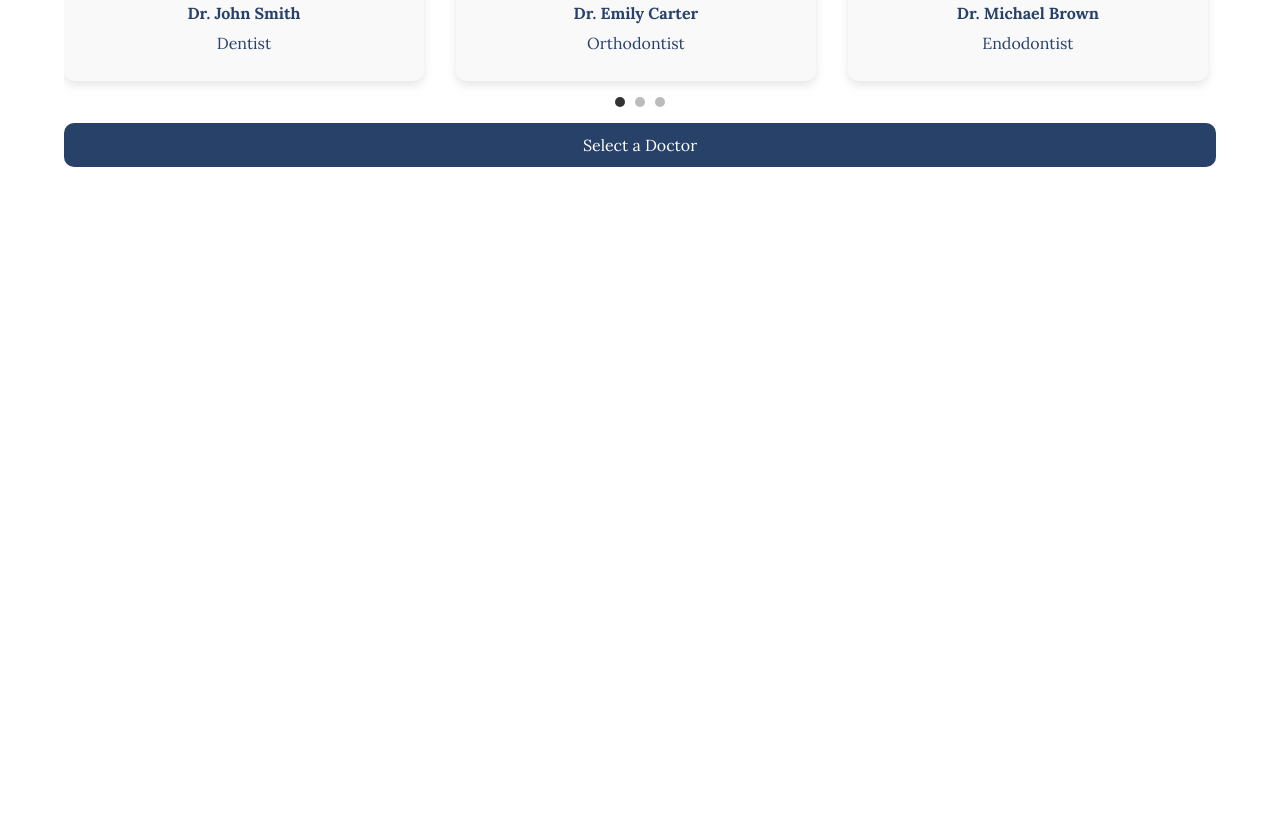
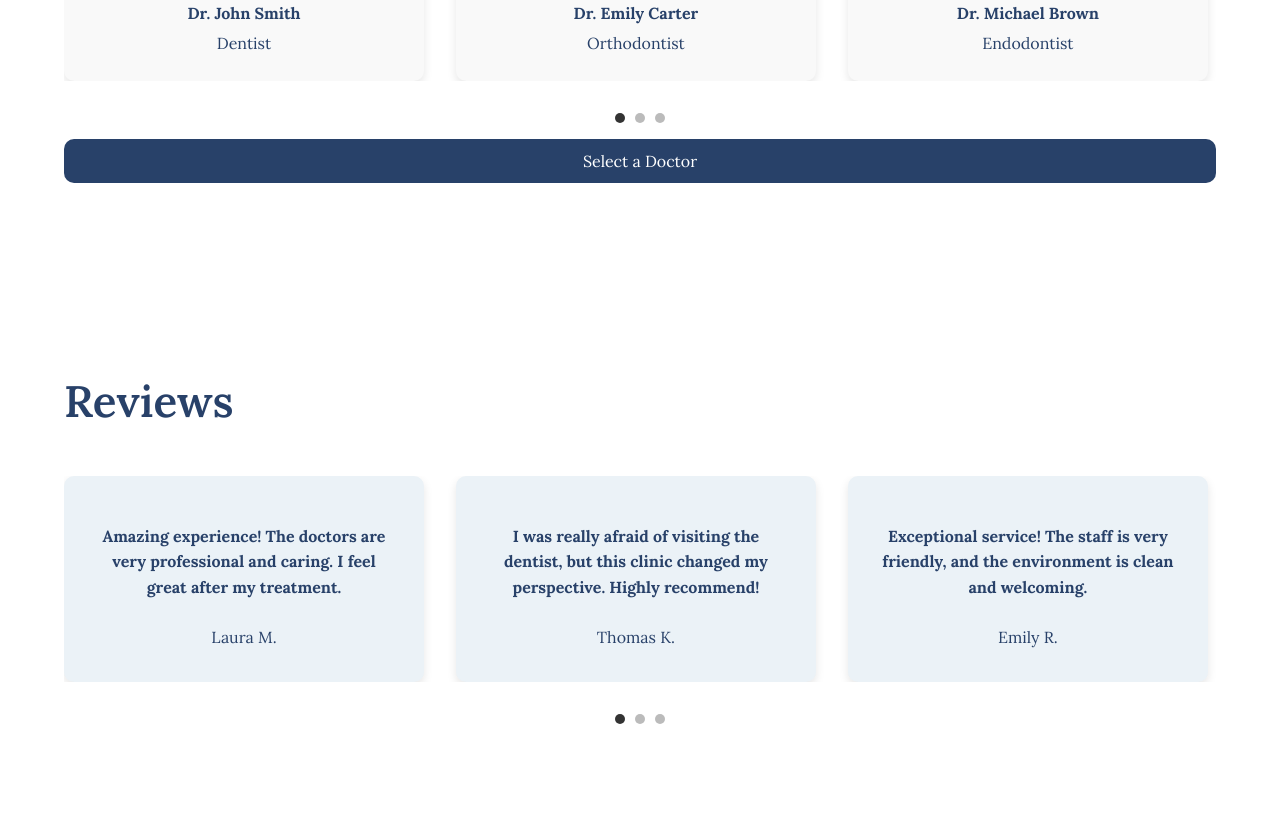
Before and after one commit to DovileKul/dentica-website, a plain HTML site: page index.html in a window 1280 px wide. Shown: the part 2200-3020 px from the top of the page. Before the commit the page ends 2463 px from the top, so only its background shows below. Drawn offline with Linux system fonts and the light colour scheme.

Commit message:
Create review section and add styles

```diff
--- a/index.html
+++ b/index.html
@@ -173,5 +173,42 @@
         <button type="submit">Select a Doctor</button>
         </div>
     </section>
+    <section class="reviews">
+        <div class="container">
+            <div class="reviews-content">
+                <h1>Reviews</h1>
+            </div>
+            <div class="carousel-container">
+            <div class="reviews-list">
+                <div class="reviews-card">
+                    <h2>Amazing experience! The doctors are very professional
+                        and caring. I feel great after my treatment.</h2>
+                        <p>Laura M.</p>
+                </div>
+                <div class="reviews-card">
+                    <h2>I was really afraid of visiting the dentist, but this clinic changed my perspective. Highly recommend!</h2>
+                    <p>Thomas K.</p>
+                </div>
+                <div class="reviews-card">
+                    <h2>Exceptional service! The staff is very friendly, and the environment is clean and welcoming.</h2>
+                    <p>Emily R.</p>
+                </div>
+                <div class="reviews-card">
+                    <h2>Best dental experience I have ever had. The team is knowledgeable and makes you feel comfortable.</h2>
+                    <p>Daniel S.</p>
+                </div>
+                <div class="reviews-card">
+                    <h2>Professional and efficient! My teeth feel great after the cleaning. Will definitely come back.</h2>
+                    <p>Sarah T.</p>
+                </div>
+            </div>
+            </div>
+            <div class="dots-container">
+                <span class="dot active"></span>
+                <span class="dot"></span>
+                <span class="dot"></span>
+            </div>
+        </div>
+    </section>
 </body>
 </html>
--- a/styles.css
+++ b/styles.css
@@ -322,6 +322,7 @@ button[type="submit"] {
     display: flex;
     justify-content: center;
     margin-top: 1rem;
+    padding-top: 1rem;
 }
 
 .dot {
@@ -349,3 +350,92 @@ button[type="submit"] {
     text-decoration: none;
     font-size: 1rem;
 }
+
+/* Reviews */
+
+.reviews {
+    padding: 6rem 0;
+    background: white;
+}
+
+.reviews .container {
+    max-width: 1200px;
+    margin: 0 auto;
+    overflow: hidden;
+}
+
+.reviews-content {
+    margin: 0 auto 3rem;
+}
+
+.reviews-content h1 {
+    font-size: 2.75rem;
+    font-weight: 600;
+    margin-bottom: 1rem;
+    line-height: 1.2;
+    color: #284169;
+}
+
+.carousel-container {
+    overflow: hidden;
+    position: relative;
+    max-width: 100%;
+}
+
+.reviews-list {
+    display: flex;
+    gap: 2rem;
+    transition: transform 0.5s ease-in-out;
+    width: 100%;
+}
+
+.reviews-card {
+    flex: 0 0 calc(33.33% - 1.5rem);
+    text-align: center;
+    background: #EBF2F7;
+    padding: 2rem;
+    border-radius: 10px;
+    box-shadow: 0 4px 10px rgba(0, 0, 0, 0.1);
+    transition: transform 0.3s ease-in-out, box-shadow 0.3s ease-in-out;
+}
+
+.reviews-card:hover {
+    transform: translateY(-5px);
+    box-shadow: 0 10px 20px rgba(0, 0, 0, 0.15);
+}
+
+.reviews-card h2 {
+    color: #284169;
+    line-height: 1.6;
+    font-size: 1rem;
+    text-align: center;
+    padding-top: 1rem;
+}
+
+.reviews-card p {
+    color: #284169;
+    font-size: 1rem;
+    margin-top: 0.5rem;
+    padding-top: 1rem;
+}
+
+.reviews .dots-container {
+    padding-top: 1rem;
+    display: flex;
+    justify-content: center;
+    margin-top: 1rem;
+}
+
+.reviews .dot {
+    width: 10px;
+    height: 10px;
+    margin: 0 5px;
+    background: #bbb;
+    border-radius: 50%;
+    cursor: pointer;
+    transition: background 0.3s;
+}
+
+.reviews .dot.active {
+    background: #333;
+}
```
